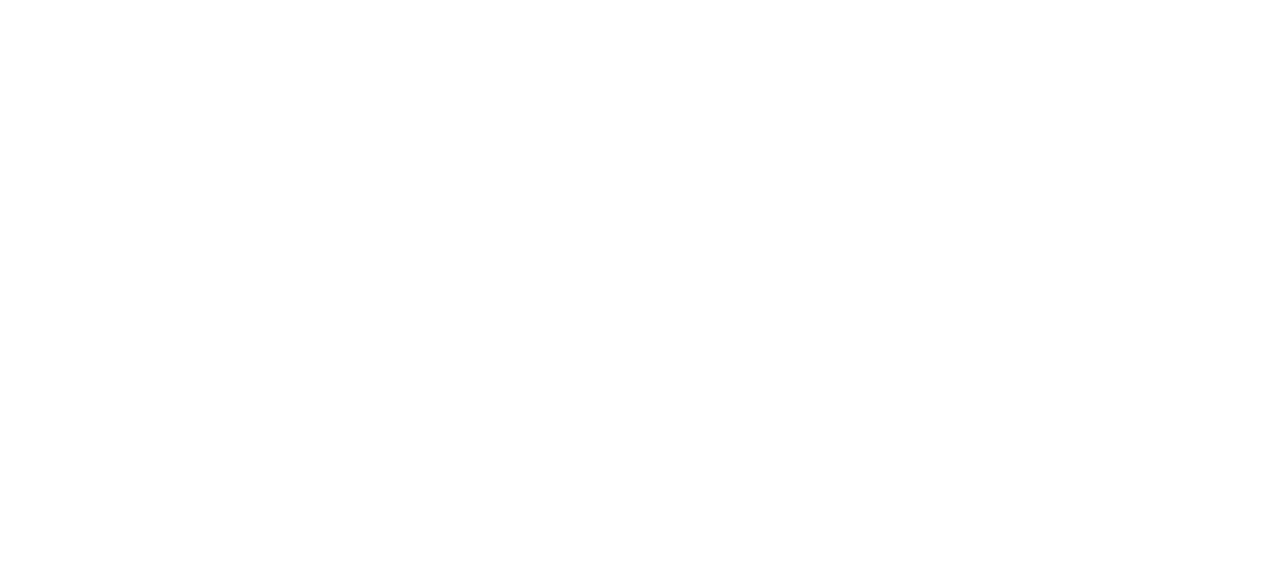
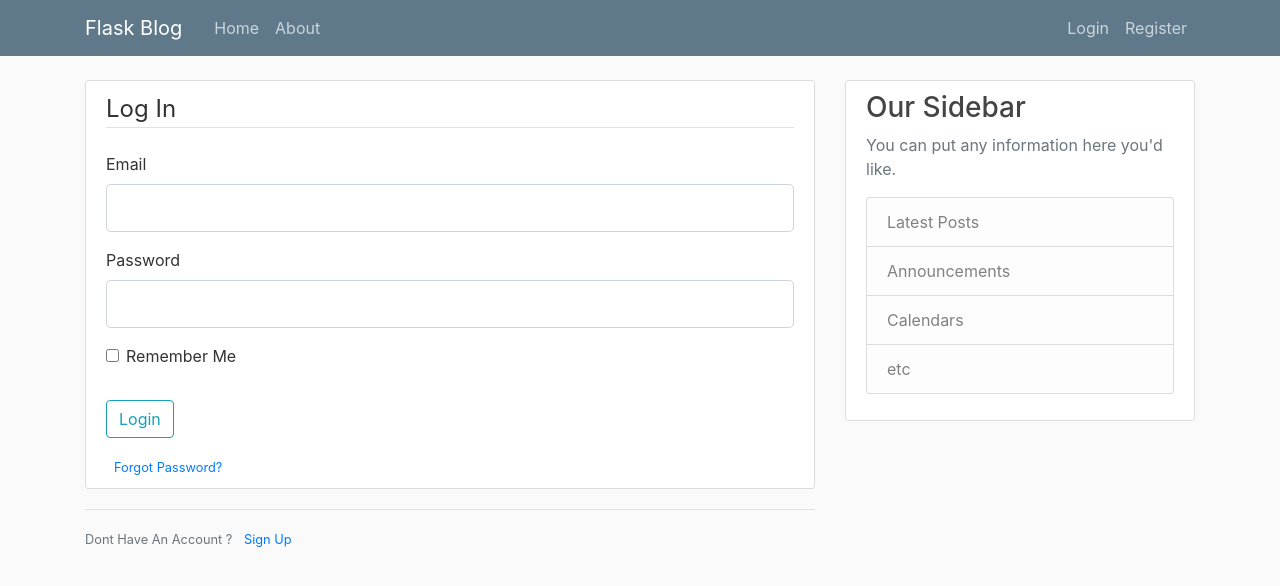
Before and after one commit to gaelmahe1/Airbnb, a Flask app: page /login in a window 1280 px wide. Before the commit the part shown is empty. Shown: the top 586 px of the page. Run offline with Flask 2, Linux system fonts and the light colour scheme; some libraries are stand-ins or nearby versions.

Commit message:
I have completed the login page as well as the error handling for both login and registering

```diff
--- a/flaskblog.py
+++ b/flaskblog.py
@@ -57,7 +57,13 @@ def register():
     return render_template('register.html', tittle='Register', form=form)
 
 
-@app.route("/login")
+@app.route("/login", methods=['GET', 'POST'])
 def login():
     form = LoginForm()
+    if form.validate_on_submit():
+        if form.email.data == 'admin@admin.com' and form.password.data == 'password':
+            flash('You have been logged in', 'success')
+            return redirect(url_for('home'))
+        else:
+            flash('Failed to log in, please check email and password', 'danger')
     return render_template('login.html', tittle='Login', form=form)
--- a/templates/layout.html
+++ b/templates/layout.html
@@ -24,13 +24,13 @@
       </button>
       <div class="collapse navbar-collapse" id="navbarToggle">
         <div class="navbar-nav mr-auto">
-          <a class="nav-item nav-link" href="/">Home</a>
-          <a class="nav-item nav-link" href="/about">About</a>
+          <a class="nav-item nav-link" href="{{ url_for('home') }}">Home</a>
+          <a class="nav-item nav-link" href="{{ url_for('about') }}">About</a>
         </div>
         <!-- Navbar Right Side -->
         <div class="navbar-nav">
-          <a class="nav-item nav-link" href="/login">Login</a>
-          <a class="nav-item nav-link" href="/register">Register</a>
+          <a class="nav-item nav-link" href="{{ url_for('login') }}">Login</a>
+          <a class="nav-item nav-link" href="{{ url_for('register') }}">Register</a>
         </div>
       </div>
     </div>
--- a/templates/login.html
+++ b/templates/login.html
@@ -0,0 +1,56 @@
+{% extends "layout.html" %}
+
+    {% block content %}
+        <div class="content-section">
+            <form method="POST" action="">
+                {{ form.hidden_tag() }}
+                <fieldset class="form-group">
+                    <legend class="border-bottom mb-4">Log In</legend>
+
+                    <div class="form-group">
+                        {{ form.email.label(class="form-control-label") }}
+                        {% if form.email.errors %}
+                        {{ form.email(class="form-control form-control-lg is-invalid") }}
+                        <div class="invalid-feedback">
+                            {% for error in form.email.errors %}
+                            <span>{{ error }}</span>
+                            {% endfor %}
+                        </div>
+                        {% else %}
+                        {{ form.email(class="form-control form-control-lg") }}
+                        {% endif %}
+
+                    </div>
+                    <div class="form-group">
+                        {{ form.password.label(class="form-control-label") }}
+                        {% if form.password.errors %}
+                        {{ form.password(class="form-control form-control-lg is-invalid") }}
+                        <div class="invalid-feedback">
+                            {% for error in form.password.errors %}
+                            <span>{{ error }}</span>
+                            {% endfor %}
+                        </div>
+                        {% else %}
+                        {{ form.password(class="form-control form-control-lg") }}
+                        {% endif %}
+
+                    </div>
+                    <div class="form-check">
+                        {{ form.remember(class="form-check-input") }}
+                        {{ form.remember.label(class="form-check-label") }}
+                    </div>
+                </fieldset>
+                <div class="form-group">
+                    {{ form.submit(class="btn btn-outline-info mt-3") }}
+                </div>
+                <small class="text-muted ml-2">
+                    <a href="#">Forgot Password?</a>
+                </small>
+            </form>
+        </div>
+        <div class="border-top pt-3">
+            <small class="text-muted">
+                Dont Have An Account ? <a class="ml-2" href="{{ url_for('register') }}">Sign Up</a>
+            </small>
+        </div>
+    {% endblock %}
```
